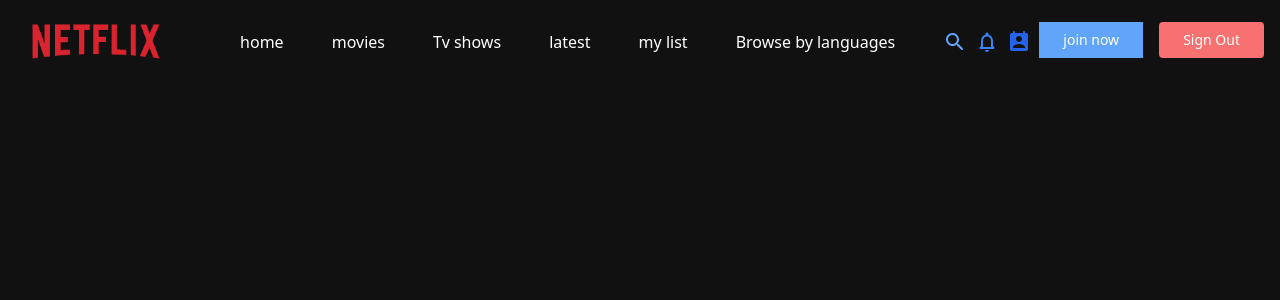
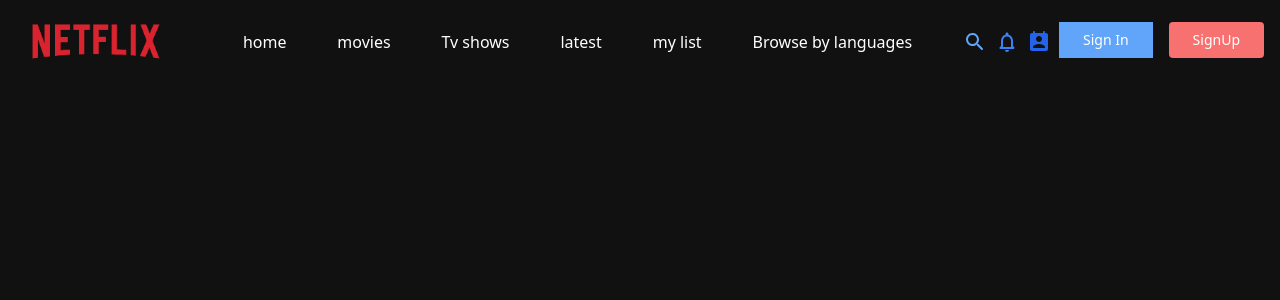
Before and after one commit to BeleteGM/netflix-phase4, a React (Create React App) app in the folder netflix-phase4/: page / in a window 1280 px wide. Shown: the top 300 px of the page. Built offline with nearby package versions, Linux system fonts and the light colour scheme; no server answers.

Commit message:
first project

```diff
--- a/netflix-phase4/package.json
+++ b/netflix-phase4/package.json
@@ -11,7 +11,6 @@
     "@testing-library/react": "^13.4.0",
     "@testing-library/user-event": "^13.5.0",
     "axios": "^1.6.7",
-    "firebase": "^10.8.0",
     "react": "^18.2.0",
     "react-dom": "^18.2.0",
     "react-router-dom": "^6.22.0",
--- a/netflix-phase4/src/Component/Banner/Banner.js
+++ b/netflix-phase4/src/Component/Banner/Banner.js
@@ -1,6 +1,21 @@
-import React from 'react';
+import React, { useEffect, useState } from 'react';
+import Request from '../../Request';
+import axios from '../Axios';
 
 const Banner = () => {
+    const [movies, setmovies]= useState([]);
+    const movie= movies[Math.floor(Math.random()*movies.length)];
+
+    useEffect(()=>{
+      axios.get(Request.popular)
+      .then((response)=>{
+        setmovies(response.data.results);
+      })
+
+
+    },[])
+    console.log(movies);
+
   return (
     <>
 
--- a/netflix-phase4/src/Component/Header/Header.js
+++ b/netflix-phase4/src/Component/Header/Header.js
@@ -3,27 +3,28 @@ import './Header.css';
 import SearchRoundedIcon from '@mui/icons-material/SearchRounded';
 import NotificationsNoneRoundedIcon from '@mui/icons-material/NotificationsNoneRounded';
 import PermContactCalendarRoundedIcon from '@mui/icons-material/PermContactCalendarRounded';
-import netflixlogo from '../../images/icons/Netflix_Logo_PMS (3) copy.png'
+import netflixlogo from '../../images/icons/Netflix_Logo_PMS (3) copy.png';
+import { Link } from 'react-router-dom';
 
 const Header = () => {
   return (
     <div className=''>
       <div className='flex header w-full items-center justify-between  absolute z-[100]'>
-        <div className=' font-bold text-white-600 px-4 py-2 text-5xl cursor-pointer'>
-            <img src={netflixlogo} className='w-40' alt='netflex logo' />  </div>
-            <div className='text-white font-sm'>home</div>
-            <div className='text-white font-sm'>movies</div>
-            <div className='text-white font-sm'>Tv shows</div>
-            <div className='text-white font-sm'>latest</div>
-            <div className='text-white font-sm'>my list</div>
-            <div className='text-white font-sm'>Browse by languages</div>
+        <Link to='/'><div className=' font-bold text-white-600 px-4 py-2 text-5xl cursor-pointer'>
+            <img src={netflixlogo} className='w-40' alt='netflex logo' />  </div></Link>
+            <Link to='/home/'><div className='text-white font-sm'>home</div></Link>
+            <Link to='/movies/'><div className='text-white font-sm'>movies</div></Link>
+            <Link to='/tvshows/'><div className='text-white font-sm'>Tv shows</div></Link>
+            <Link to='/latest/'><div className='text-white font-sm'>latest</div></Link>
+           <Link to='/mylists/'> <div className='text-white font-sm'>my list</div></Link>
+            <Link to='/languages/'><div className='text-white font-sm'>Browse by languages</div></Link>
 
         <div className='flex text-white'>
-        <div className=' text-sm mr-2 py-2  text-blue-400'><SearchRoundedIcon/></div>
-        <div className=' text-sm mr-2 text-blue-500 py-2'><NotificationsNoneRoundedIcon/></div>
+        <Link to='/search/'><div className=' text-sm mr-2 py-2  text-blue-400'><SearchRoundedIcon/></div></Link>
+      <Link to='/notifcation/'><div className=' text-sm mr-2 text-blue-500 py-2'><NotificationsNoneRoundedIcon/></div></Link>
         <div className=' text-sm mr-2 py-2 text-blue-600'>< PermContactCalendarRoundedIcon/></div>
-       <div> <button className=' text-sm px-6 py-2 mr-4 bg-blue-400 cursor-pointer'>join now</button></div>
-        <div><button className='text-sm px-6 py-2 mr-4 rounded border-red-700 bg-red-400 cursor-pointer'>Sign Out</button></div>
+      <Link to='/login/' > <div> <button className=' text-sm px-6 py-2 mr-4 bg-blue-400 cursor-pointer'>Sign In</button></div></Link>
+        <Link to='/signup/'><div><button className='text-sm px-6 py-2 mr-4 rounded border-red-700 bg-red-400 cursor-pointer'>SignUp</button></div></Link>
         </div>
 
       </div>
--- a/netflix-phase4/src/Request.js
+++ b/netflix-phase4/src/Request.js
@@ -1,9 +1,12 @@
-API_KEY= process.env.React_API_key;
+const API_KEY='0be0b0ed07a4ac92637c26e1eff9949c'
 const Request={
-    fetchTrending: `/trending/movie/day?api_key=${API_KEY}&language=en-US`,
-     NowPlaying: `/movie/now_playing?api_key=${API_KEY}&language=en-US&page=1`,
-     popular :`/movie/popular?api_key=${API_KEY}language=en-US&page=1`,
-     TOPrated: `/movie/top_rated?api_key=${API_KEY}language=en-US&page=1`,
-     upcoming: `/movie/upcoming?api_key=${API_KEY}language=en-US&page=1`
+   requestpopular: `https://api.themoviedb.org/3/movie/top_rated?api_key=${API_KEY}&language=en-US&page=1`,
+   requestnowplaying: `https://api.themoviedb.org/3/movie/now_playing?api_key=${API_KEY}&language=en-US&page=1`,
+   requstedTopRated: `https://api.themoviedb.org/3/movie/top_rated?api_key=${API_KEY}&language=en-US&page=1`,
+   requestupComing: `https://api.themoviedb.org/3/movie/upcoming?api_key=${API_KEY}&language=en-US&page=1`,
+   requestnowpopular: `https://api.themoviedb.org/3/movie/popular?api_key=${API_KEY}&language=en-US&page=1`,
+   requestMovies: `https://api.themoviedb.org/3/trending/movie/day?api_key=${API_KEY}&language=en-US`,
+
+
 }
 export default Request;
```
Also changed, not shown: netflix-phase4/src/Component/Axios.js (+2 -8 lines), 2 other files (tests, documents, lock files or other folders).
